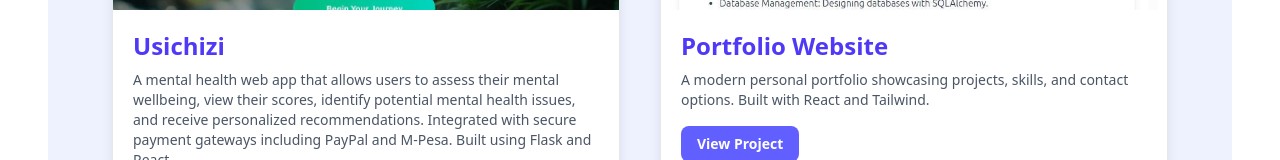
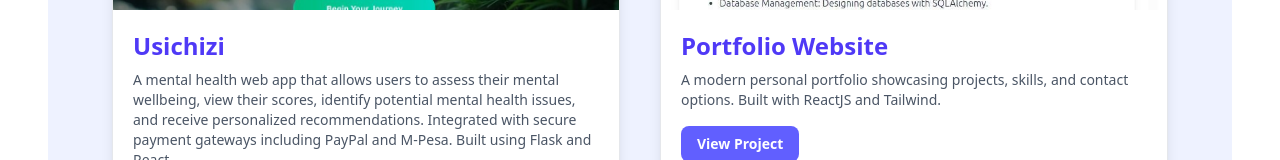
Before and after one commit to ngugilovesyou/SamuelGitau, a React (Vite) app in the folder client/: page /portfolio in a window 1280 px wide. Both pictures are taken after a click on the button "Projects". Shown: the part 387-547 px from the top of the page. Built offline with nearby package versions, Linux system fonts and the light colour scheme.

Commit message:
modified file

```diff
--- a/client/src/components/Projects.jsx
+++ b/client/src/components/Projects.jsx
@@ -15,7 +15,7 @@ const projects = [
     title: "Portfolio Website",
     image: "assets/mywebsite (1).jpg",
     description:
-      "A modern personal portfolio showcasing projects, skills, and contact options. Built with React and Tailwind.",
+      "A modern personal portfolio showcasing projects, skills, and contact options. Built with ReactJS and Tailwind.",
     link: "https://samuel-gitau.vercel.app/",
   },
   {
@@ -23,7 +23,7 @@ const projects = [
     title: "Weather App",
     image: "assets/weather.jpg",
     description:
-      "Real-time weather updates using OpenWeatherMap API with a beautiful UI. Built with React.js, Tailwindcss, and Flask.",
+      "Real-time weather updates using OpenWeatherMap API with a beautiful UI. Built with ReactTS, Tailwindcss, and Flask.",
     link: "https://weather-app-ten-kohl-42.vercel.app/",
   },
 ];
```
